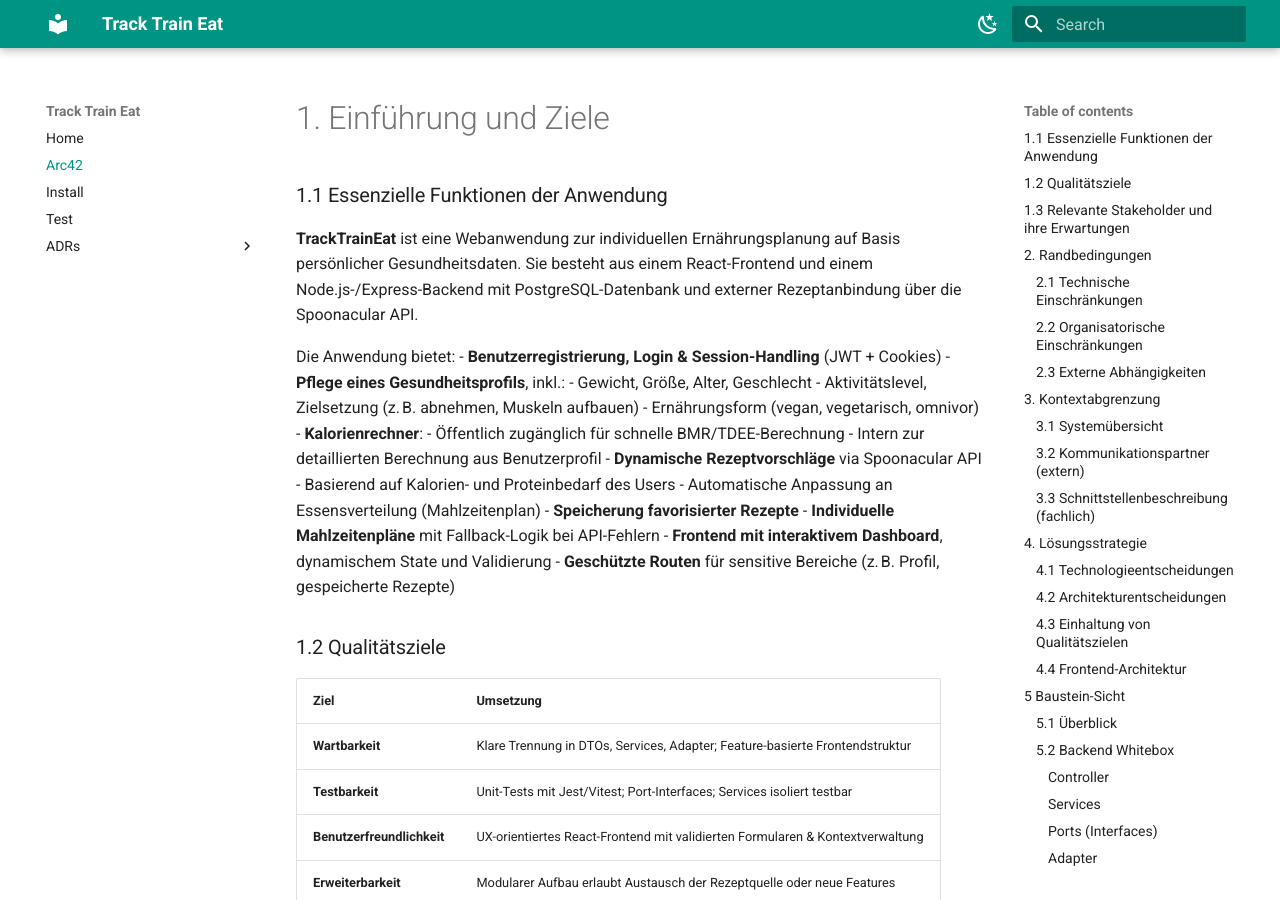
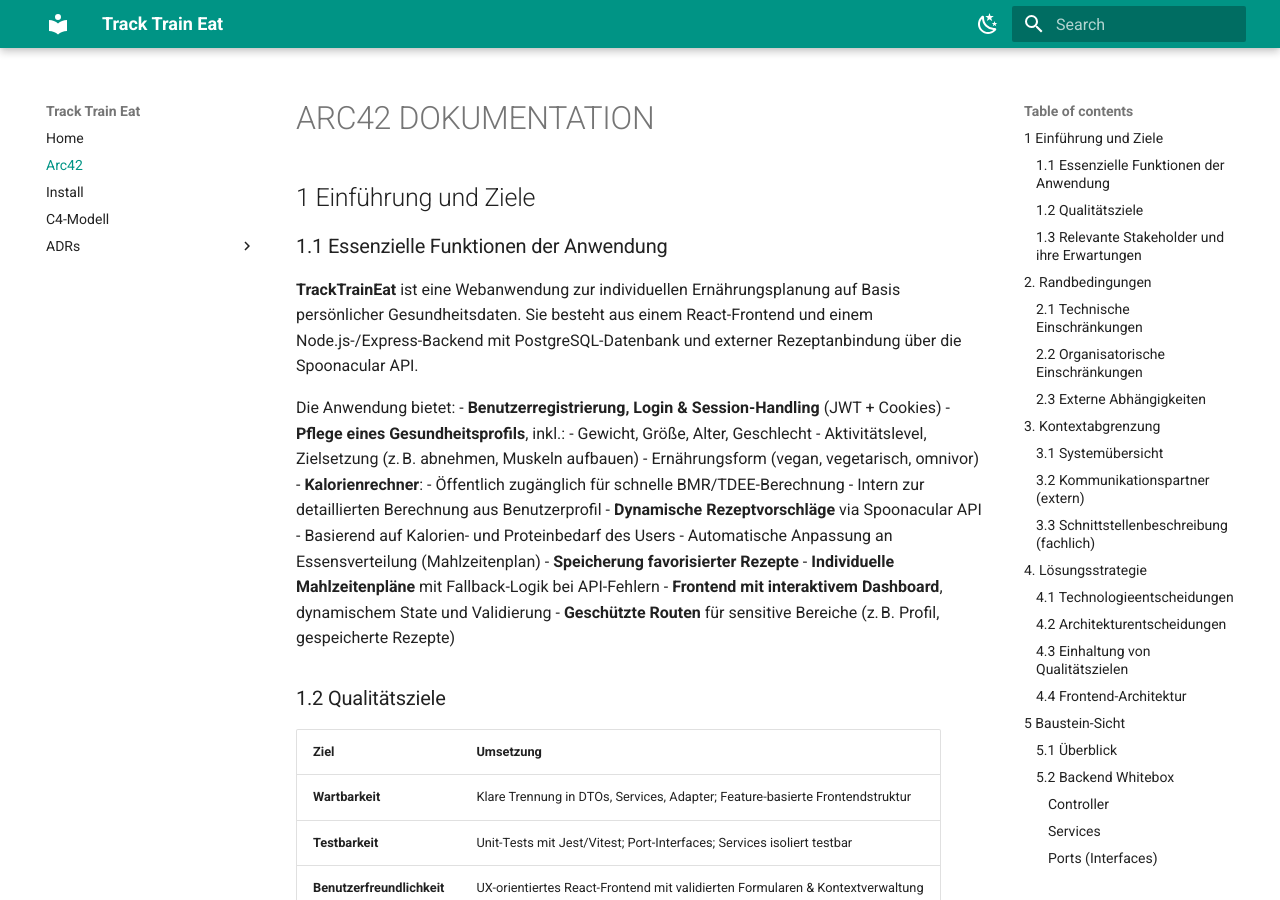
Before and after one commit to armiino/tracktraineat, an MkDocs documentation site: the page built from docs/arc42.md, in a window 1280 px wide and 900 px high. Built offline with MkDocs 1.6.1 and Material for MkDocs 9.7.7, drawn with Linux system fonts in a browser that asks for light colours.

Commit message:
modified docs

```diff
--- a/docs/arc42.md
+++ b/docs/arc42.md
@@ -1,4 +1,5 @@
-# 1. Einführung und Ziele
+# ARC42 DOKUMENTATION
+## 1 Einführung und Ziele
 
 ### 1.1 Essenzielle Funktionen der Anwendung
 
--- a/mkdocs.yml
+++ b/mkdocs.yml
@@ -17,7 +17,7 @@
   - Home: index.md
   - Arc42: arc42.md
   - Install: install.md
-  - Test: test.md
+  - C4-Modell: C4.md
   - ADRs:
       - Datenbank: adr/database-adr.md
       - Techstack: adr/techstack-adr.md
```
